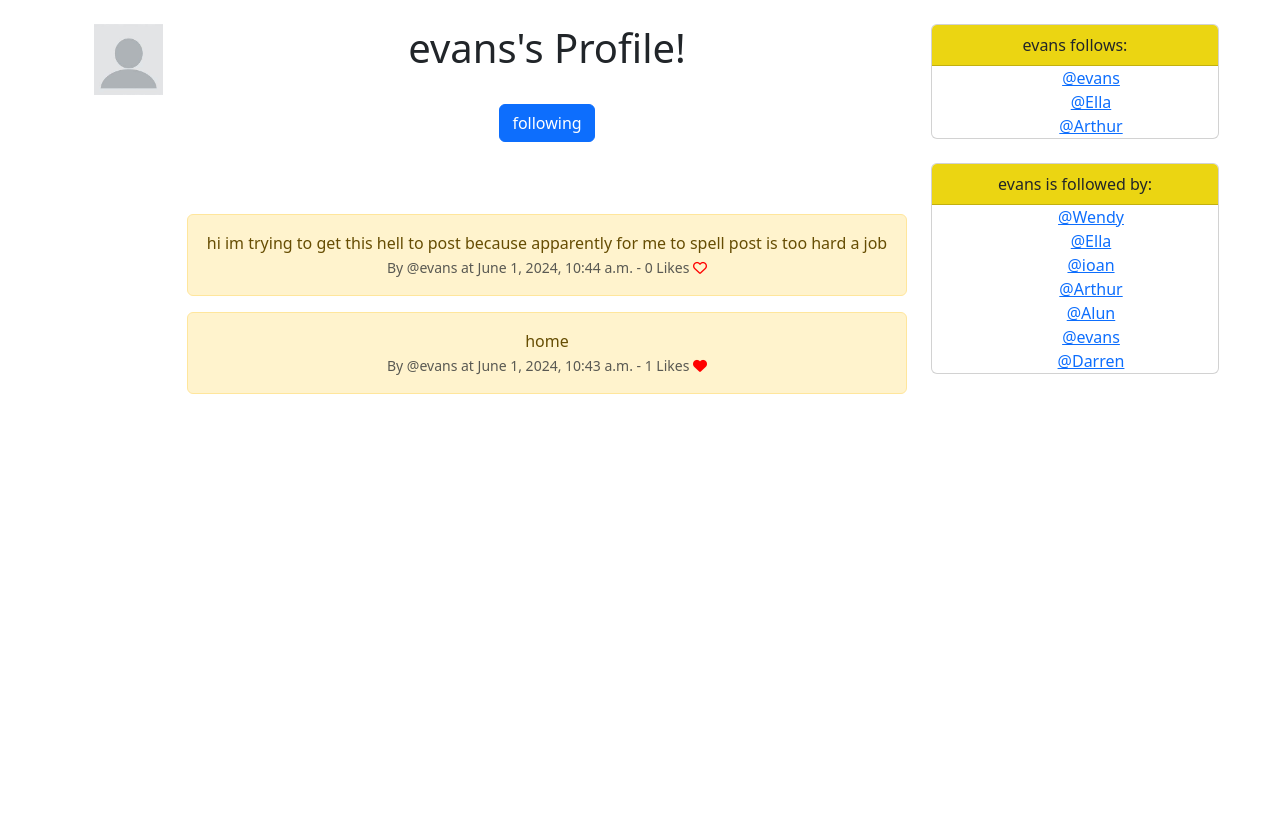
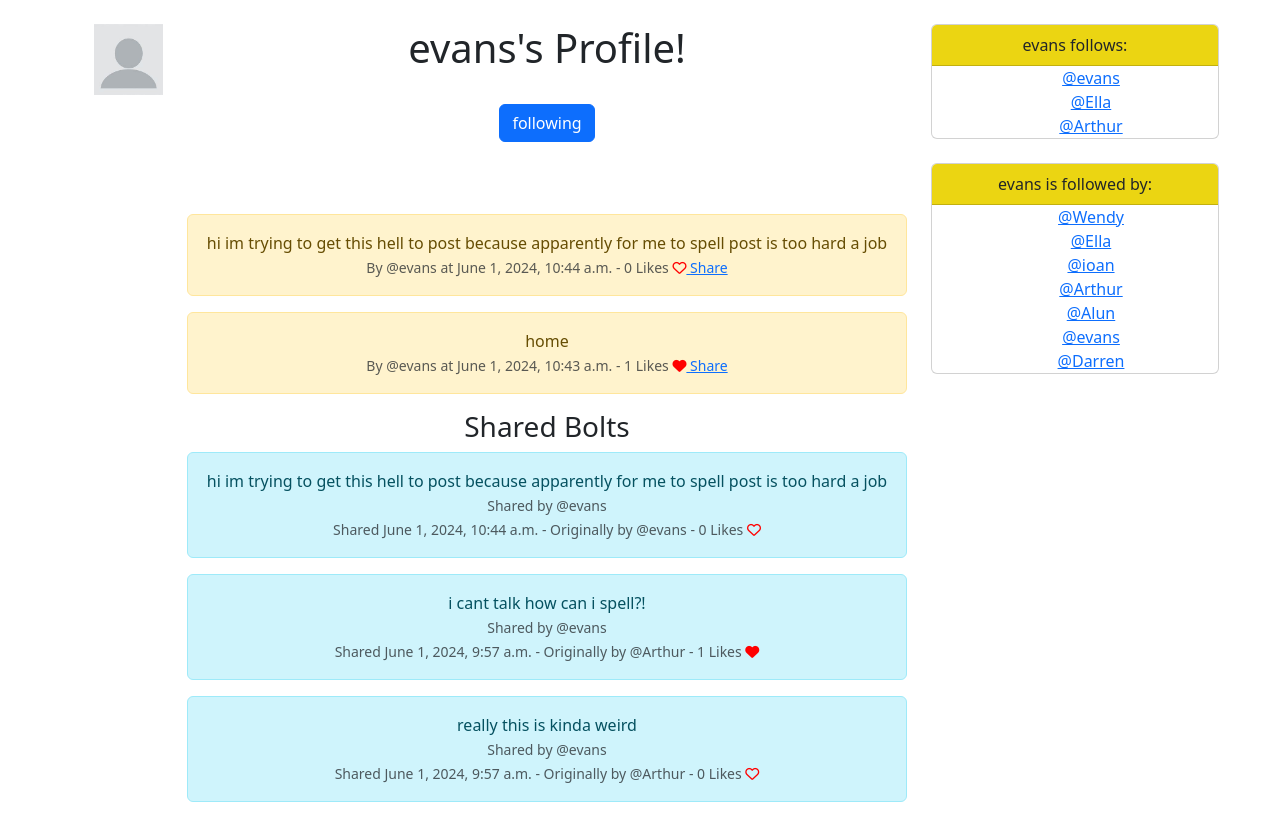
Before and after one commit to DafyddEvans2813865/TwitterClone, a Django app: page /profile/1 in a window 1280 px wide. Shown: the part 56-874 px from the top of the page. Before the commit the page ends 450 px from the top, so only its background shows below. Run offline with Django 5.2, Linux system fonts and the light colour scheme; a user stored in the database is signed in; data comes from the database, SQL or seed files in the repository; both versions use the stored data as it was after the commit; some libraries are stand-ins or nearby versions.

Commit message:
users can now share tweets

```diff
--- a/TwitterClone/Tclone/models.py
+++ b/TwitterClone/Tclone/models.py
@@ -7,6 +7,7 @@ class Profile(models.Model):
     user = models.OneToOneField(User, on_delete=models.CASCADE)
     follows = models.ManyToManyField("self", related_name="followed_by", symmetrical=False, blank=True)
     profile_image= models.ImageField(null=True,blank=True,upload_to="images/")
+
 
     data_modified = models.DateTimeField(User, auto_now=True)
 
@@ -44,3 +45,10 @@ class Bolt(models.Model):
             f"{self.body}... "
             f"({self.created_at:%d-%m-%Y %H:%M}): "
             )
+
+class SharedBolt(models.Model):
+    user = models.ForeignKey(User, on_delete=models.DO_NOTHING)
+    bolt = models.ForeignKey(Bolt, on_delete=models.DO_NOTHING)
+
+    def __str__(self):
+        return f"{self.user} shared {self.bolt}"
--- a/TwitterClone/Tclone/templates/home.html
+++ b/TwitterClone/Tclone/templates/home.html
@@ -23,6 +23,9 @@
                                     <i class="fa fa-heart-o" style="color:red"></i>
                                 </a>
                             {% endif %}
+
+                            <a href="{% url 'bolt_share' bolt.id %}"> Share </a>
+
                         </small>
                     </div>
                 {% endfor %}
--- a/TwitterClone/Tclone/templates/profile.html
+++ b/TwitterClone/Tclone/templates/profile.html
@@ -51,9 +51,37 @@
                                             </a>
                                         {% endif %}
 
+                                        <a href="{% url 'bolt_share' bolt.id %}">Share</a>
+
                                     </small>
                                 </div>
                             {% endfor %}
+                        {% endif %}
+
+                        <!-- Display Shared Bolts -->
+                        <h3>Shared Bolts</h3>
+                        {% if shared_bolts %}
+                            {% for shared_bolt in shared_bolts %}
+                                <div class="alert alert-info" role="alert">
+                                    {{ shared_bolt.bolt.body }}<br/>
+                                    <small class="text-muted">
+                                        Shared by @{{ shared_bolt.user.username }}<br/>
+                                        Shared {{ shared_bolt.bolt.created_at }} - Originally by @{{ shared_bolt.bolt.user.username }}  - {{ shared_bolt.bolt.get_number_likes }} Likes
+
+                                        {% if user in shared_bolt.bolt.likes.all %}
+                                            <a href="{% url 'bolt_like' shared_bolt.bolt.id %}">
+                                                <i class="fa-solid fa-heart" style="color:red"></i>
+                                            </a>
+                                        {% else %}
+                                            <a href="{% url 'bolt_like' shared_bolt.bolt.id %}">
+                                                <i class="fa fa-heart-o" style="color:red"></i>
+                                            </a>
+                                        {% endif %}
+                                    </small>
+                                </div>
+                            {% endfor %}
+                        {% else %}
+                            <p>No shared bolts found.</p>
                         {% endif %}
 
                     </body>
--- a/TwitterClone/Tclone/urls.py
+++ b/TwitterClone/Tclone/urls.py
@@ -12,6 +12,6 @@ urlpatterns = [
     path('logout', views.logout_view, name='logout'),
     path('register', views.register, name='register'),
     path('profile_list',views.profile_list, name='profile_list'),
-    path('bolt_like/<str:pk>',views.bolt_like, name="bolt_like")
-
+    path('bolt_like/<str:pk>',views.bolt_like, name="bolt_like"),
+    path('bolt_share/<str:pk>',views.bolt_share, name="bolt_share"),
 ]
--- a/TwitterClone/Tclone/views.py
+++ b/TwitterClone/Tclone/views.py
@@ -1,7 +1,7 @@
 from django.shortcuts import render, redirect, get_object_or_404
 from django.contrib.auth import authenticate, login, logout
 from django.contrib.auth.models import User
-from .models import Profile, Bolt
+from .models import Profile, Bolt, SharedBolt
 from .forms import LoginForm, BoltPostForm, ProfilePicForm
 
 
@@ -31,9 +31,11 @@ def profile(request, pk):
 
         profile = Profile.objects.get(user=pk)
         bolts = Bolt.objects.filter(user=pk).order_by("-created_at")
+        shared_bolts = SharedBolt.objects.filter(user=pk).select_related('bolt')
 
         context_dict['profile'] = profile
         context_dict['bolts'] = bolts
+        context_dict['shared_bolts'] = shared_bolts
 
         #request to follow or unfollow the user
         if request.method == 'POST':
@@ -121,3 +123,17 @@ def bolt_like(request, pk):
             bolt.likes.add(request.user)
     #'redirects' user to current url
     return redirect(request.META.get("HTTP_REFERER"))
+
+def bolt_share(request, pk):
+    if request.user.is_authenticated:
+        bolt = get_object_or_404(Bolt, id=pk)
+
+        # Check if this bolt has already been shared by the user
+        if SharedBolt.objects.filter(user=request.user, bolt=bolt).exists():
+            shared_bolt = SharedBolt.objects.filter(user=request.user, bolt=bolt).first().delete()
+            return redirect(request.META.get("HTTP_REFERER"))
+        else:
+            # Create a new SharedBolt record
+
+            SharedBolt.objects.create(user=request.user, bolt=bolt)
+            return redirect(request.META.get("HTTP_REFERER"))
```
Also changed, not shown: TwitterClone/Tclone/migrations/0008_sharedbolts.py (added), TwitterClone/Tclone/migrations/0009_sharedbolt_delete_sharedbolts.py (added), TwitterClone/db.sqlite3.
